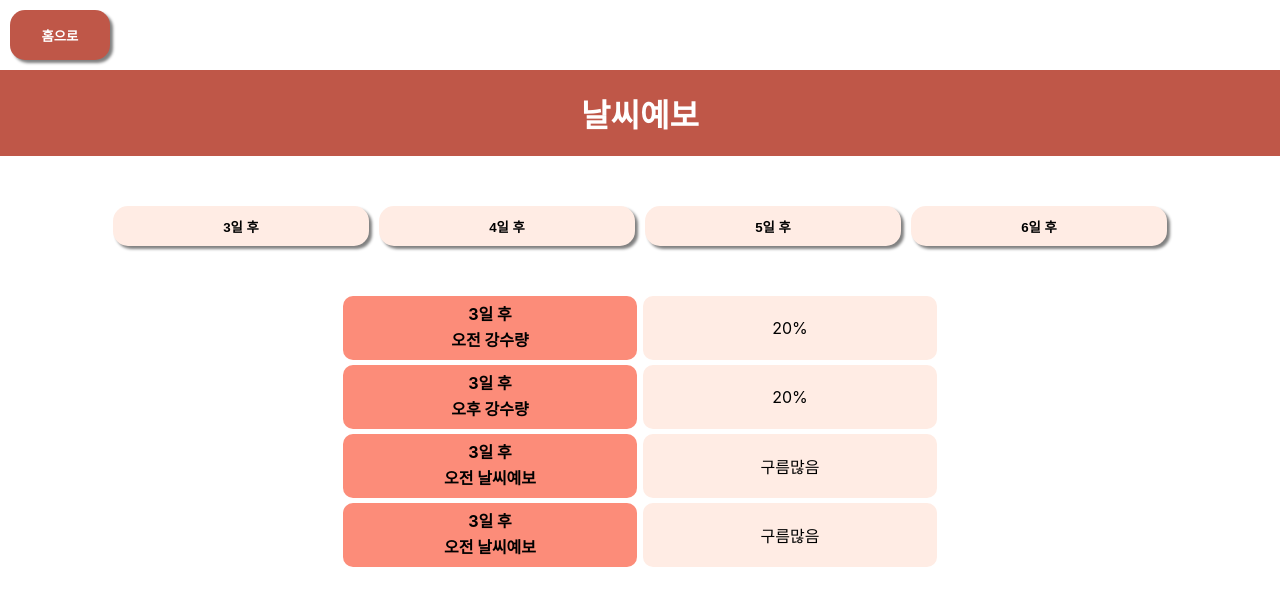
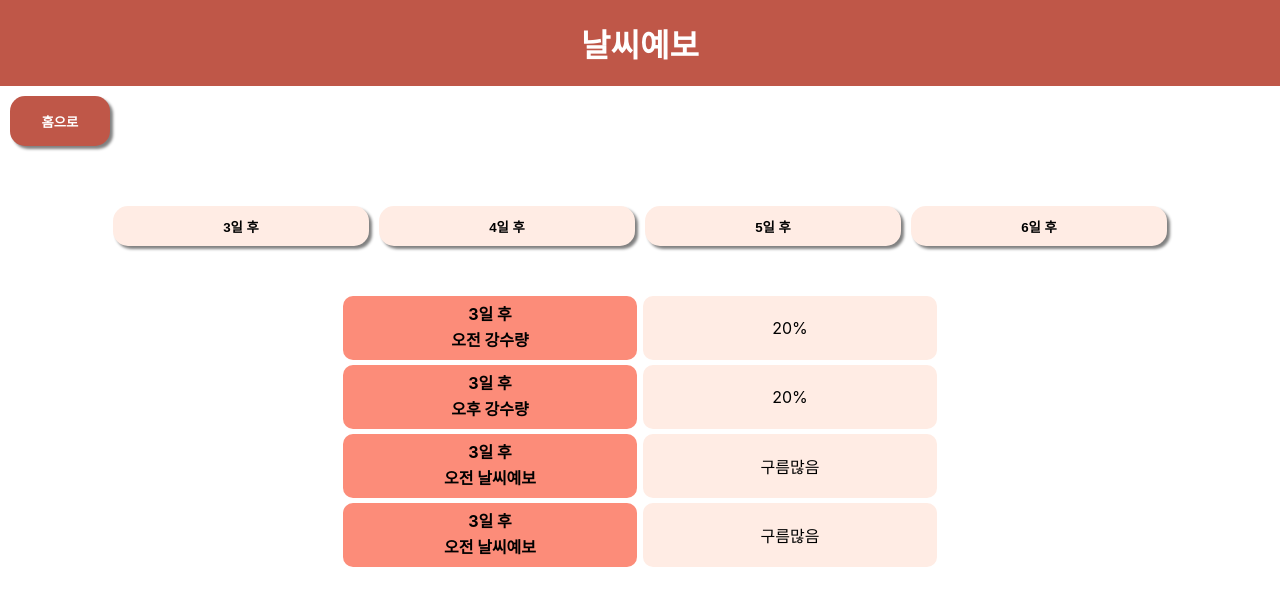
Before and after one commit to danmiee/Project6_Weather, a React (Create React App) app: page /wm2 in a window 1280 px wide. Shown: the top 606 px of the page. Built offline with nearby package versions, Linux system fonts and the light colour scheme.

Commit message:
BrowserRouter 속성 추가 및 메인페이지 변경

```diff
--- a/src/App.js
+++ b/src/App.js
@@ -8,7 +8,7 @@ import { Route, Routes } from 'react-router-dom'
 function App() {
   return (
     <>
-      <Nav />
+      {/* <Nav /> */}
       <Routes>
         <Route path="/" element={<Home />} />
         <Route path="/wm1" element={<WeatherMain2 />} />
--- a/src/com/Home.js
+++ b/src/com/Home.js
@@ -5,6 +5,7 @@ function Home() {
     <>
       <h1>일기예보</h1>
       <form className="homeForm">
+        <Link to='/'><button className="weatherM">홈으로</button></Link>
         <Link to="/wm1"><button className="weatherM">단기예보</button></Link>
         <Link to="/wm2"><button className="weatherM">중기예보</button></Link>
       </form>
--- a/src/com/WeatherMain.js
+++ b/src/com/WeatherMain.js
@@ -1,4 +1,5 @@
 // 원하는 정보의 key를 WeatherDay로 전송
+import { Link } from 'react-router-dom'
 import WeatherDay from "./WeatherDay";
 import { useState } from "react";
 import './weather.css'
@@ -15,6 +16,9 @@ function WeatherMain() {
   return (
     <>
       <h1>날씨예보</h1>
+      <form>
+        <Link to='/'><button className="homeBt">홈으로</button></Link>
+      </form>
       <form className="btForm">
         <button className="wmBt"
           onClick={((e) => { e.preventDefault(); handleClick(3); })}>
--- a/src/com/WeatherMain2.js
+++ b/src/com/WeatherMain2.js
@@ -1,3 +1,4 @@
+import { Link } from 'react-router-dom'
 import item from '../db/item.json'
 import weather2 from '../db/weather2.json'
 import '../com/weather.css'
@@ -48,6 +49,9 @@ function WeatherMain2() {
   return (
     <>
       <h1>날씨예보 - 단기정보</h1>
+      <form>
+        <Link to='/'><button className="homeBt">홈으로</button></Link>
+      </form>
       <ul className="detailUl">
         {lis}
       </ul>
--- a/src/index.js
+++ b/src/index.js
@@ -7,7 +7,7 @@ import { BrowserRouter } from 'react-router-dom'
 
 const root = ReactDOM.createRoot(document.getElementById('root'));
 root.render(
-  <BrowserRouter>
+  <BrowserRouter basename = {process.env.PUBLIC_URL}>
     {/* <App_router /> */}
     <App />
   </BrowserRouter>
```
